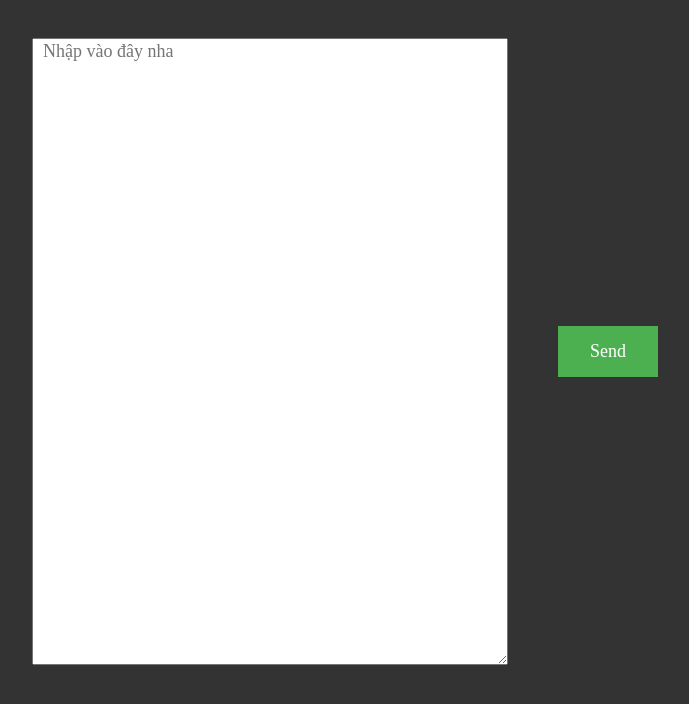
After one commit to tkTest120120/NewPythonServer, a Flask app: page /google_tts in a window 1280 px wide. The commit adds this page. Shown: the top 704 px of the page, without its empty margins (32-721 px from the left). Run offline with Flask 2, Linux system fonts and the light colour scheme.

Commit message:
update Google Text To Speech

```diff
--- a/app.py
+++ b/app.py
@@ -6,6 +6,8 @@ from time import sleep
 import os
 from functions.function import get_Link_img , get_Link_Img_from_WEB , lai_Ngan_hang , speak, speak_Public_MP3
 from functions.token_jwt import decode_verify_TOKEN
+import json
+import base64
 
 app = Flask(__name__ , static_folder="./web" , static_url_path="")
 
@@ -117,6 +119,26 @@ def tts_Public():
     speak_Public_MP3(request.form.get("text"))
     return "/sound.mp3"
 
+''' Google text to speech '''
+@app.get("/google_tts")
+def input_google_tts():
+    return render_template("./google_text_to_speech/google_tts.html" , outputTTS = False)
+
+@app.post("/google_tts")
+def google_TTS():
+    path = str(os.getcwd())
+    print(path)
+    text = json.loads(request.form.get("google_tts_text"))
+
+    with open(path + f"\\web\\output.wav", "wb") as out:
+        # Write the response to the output file.
+        out.write(base64.b64decode(text["audioContent"]))
+        print('Audio content written to file "output.wav"')
+        print('Nội dung âm thanh được ghi vào tệp ...')
+        out.close()
+
+    return render_template("./google_text_to_speech/google_tts.html" , outputTTS = True)
+
 '''test'''
 @app.get("/test")
 def test_UI_Template():
--- /dev/null
+++ b/templates/google_text_to_speech/google_tts.html
@@ -0,0 +1,87 @@
+{% extends './base.html' %}
+
+{% block header_py %}
+<link rel="stylesheet" href="https://cdnjs.cloudflare.com/ajax/libs/normalize/8.0.1/normalize.min.css">
+
+<style>
+    body {
+        width: 100%;
+        margin: 0 auto;
+        background-color: #333;
+    }
+
+    .container {
+        display: flex;
+        justify-content: space-between;
+        margin-top: 3%;
+    }
+
+    form {
+        width: 50%;
+        margin: 0 auto;
+        display: flex;
+        flex-direction: row;
+        justify-content: space-between;
+        align-items: center;
+    }
+
+    form textarea {
+        margin-left: 10%;
+        font-size: 18px;
+        padding-left: 10px;
+    }
+
+    form button {
+        transform: translateX(50px);
+        background-color: #4CAF50;
+        /* Green */
+        border: none;
+        color: white;
+        padding: 15px 32px;
+        text-align: center;
+        text-decoration: none;
+        display: inline-block;
+        font-size: 18px;
+    }
+
+    .container div {
+        width: 50%;
+        display: flex;
+        justify-content: end;
+    }
+
+    .container div audio {
+        padding: 0;
+        border: 2 solid black;
+        margin-right: 10%;
+        font-size: 18px;
+        padding-left: 10px;
+    }
+</style>
+{% endblock header_py %}
+
+{% block content %}
+<div class="container">
+    <form action="/google_tts" method="post">
+        <textarea name="google_tts_text" rows="30" , cols="60" placeholder="Nhập vào đây nha"></textarea>
+        <button type="submit"> Send </button>
+    </form>
+
+    <div>
+        <!-- <textarea id="resultTag" rows="30" , cols="60"
+            placeholder="Xem kết quả ở đây">{% if youtube_tag %}{{ youtube_tag }}{% endif %}</textarea> -->
+        {% if outputTTS %}
+        <audio controls autoplay>
+            <source src="http://127.0.0.1:5000/output.wav" type="audio/wav">
+            Your browser does not support the audio element.
+        </audio>
+        {% endif %}
+    </div>
+
+</div>
+
+<!-- <script>
+    const resultTag = document.getElementById("resultTag");
+    navigator.clipboard.writeText(resultTag.innerHTML != "" ? resultTag.innerHTML : "");
+</script> -->
+{% endblock content %}
--- a/templates/test.html
+++ b/templates/test.html
@@ -47,6 +47,8 @@
                 // document.body.appendChild(audio);
             })
             .catch(error => console.log('error', error));
+
+
     </script>
 </body>
 
```
Also changed, not shown: templates/index.html (+21 -7 lines).
